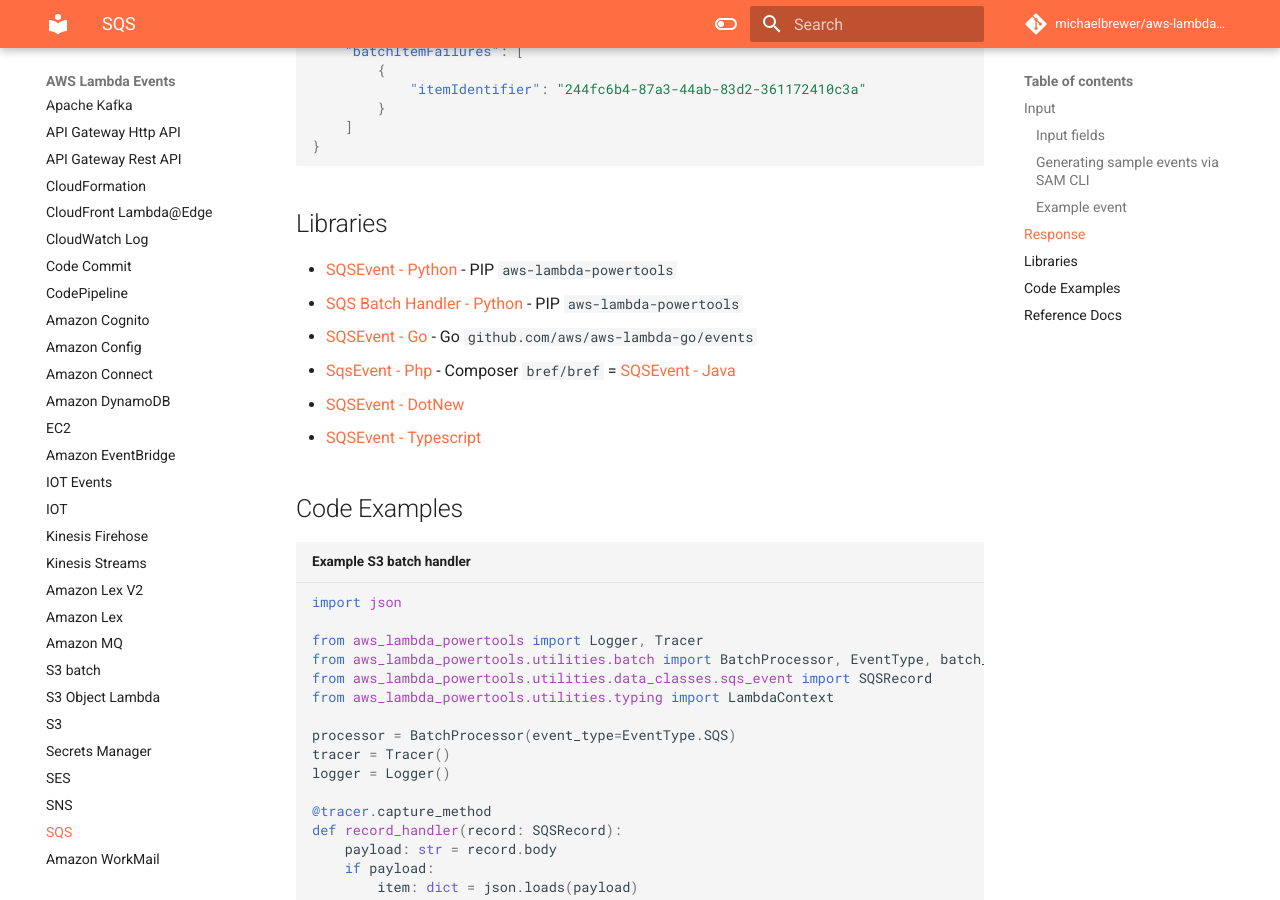
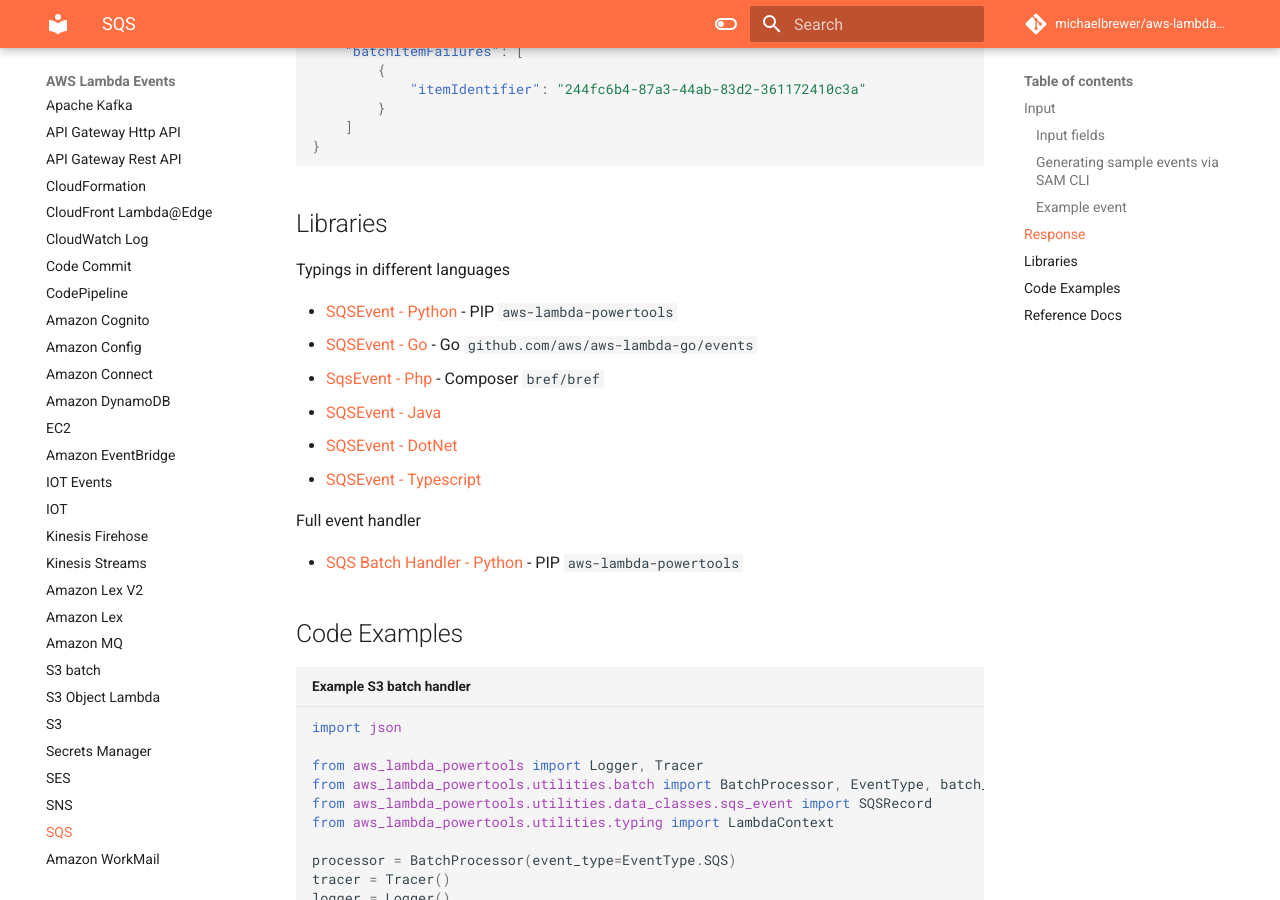
Before and after one commit to michaelbrewer/aws-lambda-events, an MkDocs documentation site: the page built from docs/sqs.md, in a window 1280 px wide and 900 px high, scrolled down 3888 px. Built offline with MkDocs 1.6.1 and Material for MkDocs 9.7.7, drawn with Linux system fonts in a browser that asks for light colours; comment, search, counter and statistics services are not loaded.

Commit message:
fix(SQS): Fix library list

```diff
--- a/docs/sqs.md
+++ b/docs/sqs.md
@@ -151,13 +151,18 @@
 
 ## Libraries
 
+Typings in different languages
+
 - [SQSEvent - Python](https://awslabs.github.io/aws-lambda-powertools-python/latest/utilities/data_classes/#sqs) - PIP `aws-lambda-powertools`
-- [SQS Batch Handler - Python](https://awslabs.github.io/aws-lambda-powertools-python/latest/utilities/batch/) - PIP `aws-lambda-powertools`
 - [SQSEvent - Go](https://github.com/aws/aws-lambda-go/blob/main/events/README_SQS.md) - Go `github.com/aws/aws-lambda-go/events`
 - [SqsEvent - Php](https://bref.sh/docs/function/handlers.html#sqs-events) - Composer `bref/bref`
-= [SQSEvent - Java](https://github.com/aws/aws-lambda-java-libs/blob/master/aws-lambda-java-events/src/main/java/com/amazonaws/services/lambda/runtime/events/SQSEvent.java)
-- [SQSEvent - DotNew](https://github.com/aws/aws-lambda-dotnet/tree/master/Libraries/src/Amazon.Lambda.SQSEvents)
+- [SQSEvent - Java](https://github.com/aws/aws-lambda-java-libs/blob/master/aws-lambda-java-events/src/main/java/com/amazonaws/services/lambda/runtime/events/SQSEvent.java)
+- [SQSEvent - DotNet](https://github.com/aws/aws-lambda-dotnet/tree/master/Libraries/src/Amazon.Lambda.SQSEvents)
 - [SQSEvent - Typescript](https://github.com/DefinitelyTyped/DefinitelyTyped/blob/master/types/aws-lambda/trigger/sqs.d.ts)
+
+Full event handler
+
+- [SQS Batch Handler - Python](https://awslabs.github.io/aws-lambda-powertools-python/latest/utilities/batch/) - PIP `aws-lambda-powertools`
 
 ## Code Examples
 
```
